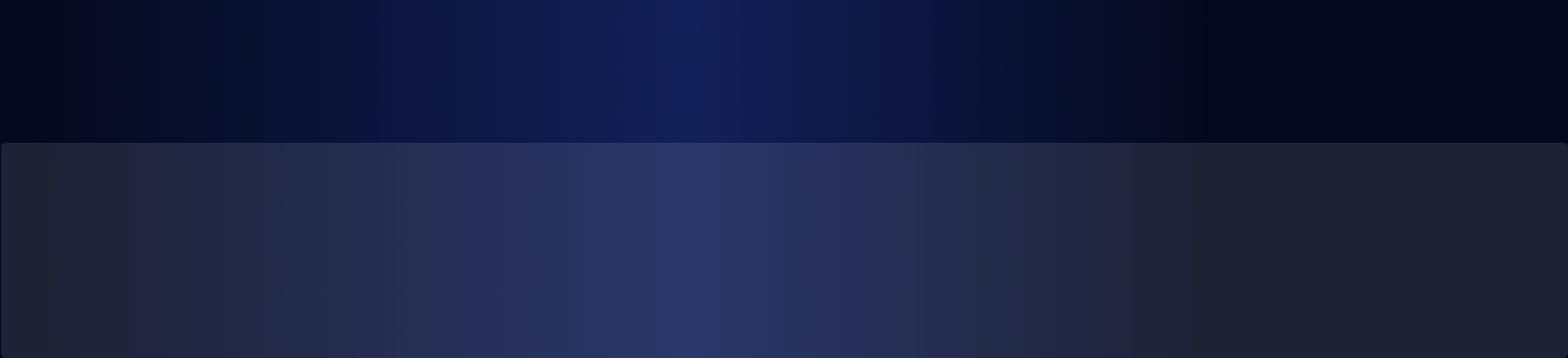
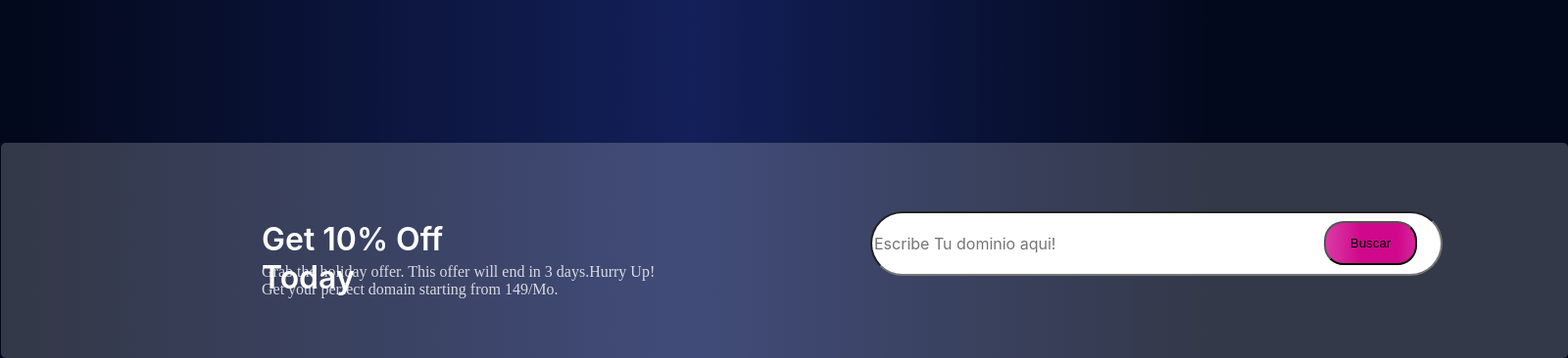
Before and after one commit to axelruiz95/WebPage, a PHP site: page / in a window 1600 px wide. Shown: the part 700-1066 px from the top of the page at 98% size. Run offline with PHP 8.4, Linux system fonts and the light colour scheme.

Commit message:
Se actualiza crea la banda de dominio y oferta

```diff
--- a/index.php
+++ b/index.php
@@ -42,8 +42,18 @@
     </div>
 
 
-    <div>
-        <div class="dom-home"></div>
+    <div class="dom-home">
+        <div class="oferta-dom">
+            <div class="o-text1-dom"><p>Get 10% Off Today</p></div>
+            <div class="o-text2-dom"><p>Grab the holiday offer. This offer will end in 3 days.Hurry Up! <br>Get your perfect domain starting from 149/Mo.</p></div>
+        </div>
+    </div>
+
+    <div class="dom-home">
+        <div>
+            <input type="text" class="text-buscador-dom" placeholder="Escribe Tu dominio aqui!">
+            <button type="button" class="buscador-dom">Buscar</button>
+        </div>
     </div>
 </body>
 </html>
--- a/styles.css
+++ b/styles.css
@@ -232,3 +232,59 @@ body {
     background: rgba(255, 255, 255, 0.1);
     border-radius: 5px;
 }
+.oferta-dom{
+    position: absolute;
+    width: 509px;
+    height: 104px;
+    left: 133px;
+    top: 57px;
+}
+.o-text1-dom{
+    position: absolute;
+    width: 287px;
+    height: 39px;
+    left: 133px;
+    top: -10px;
+    font-family: 'Inter';
+    font-style: normal;
+    font-weight: 600;
+    font-size: 32px;
+    line-height: 39px;
+    color: #FFFFFF;
+}
+.o-text2-dom{
+    position: absolute;
+    width: 509px;
+    height: 55px;
+    left: 133px;
+    top: 50px;
+    opacity: 0.8;
+}
+.text-buscador-dom{
+    position: absolute;
+    width: 576px;
+    height: 60px;
+    left: 887px;
+    top: 70px;
+    background: #FFFFFF;
+    border-radius: 50px;
+    font-family: 'Inter';
+    font-style: normal;
+    font-weight: 400;
+    font-size: 16px;
+    line-height: 19px;
+}
+.buscador-dom{
+    position: absolute;
+    width: 95px;
+    height: 45px;
+    left: 1350px;
+    top: 80px;
+    background: linear-gradient(91.24deg,
+    #FFFFFF -151.39%,
+    #CF088C 39.72%,
+    #CF088C 60.99%,
+    #CF088C 80.28%,
+    #FFFFFF 231.81%);
+    border-radius: 20px;
+}
```
Also changed, not shown: backupcss.txt (added).
